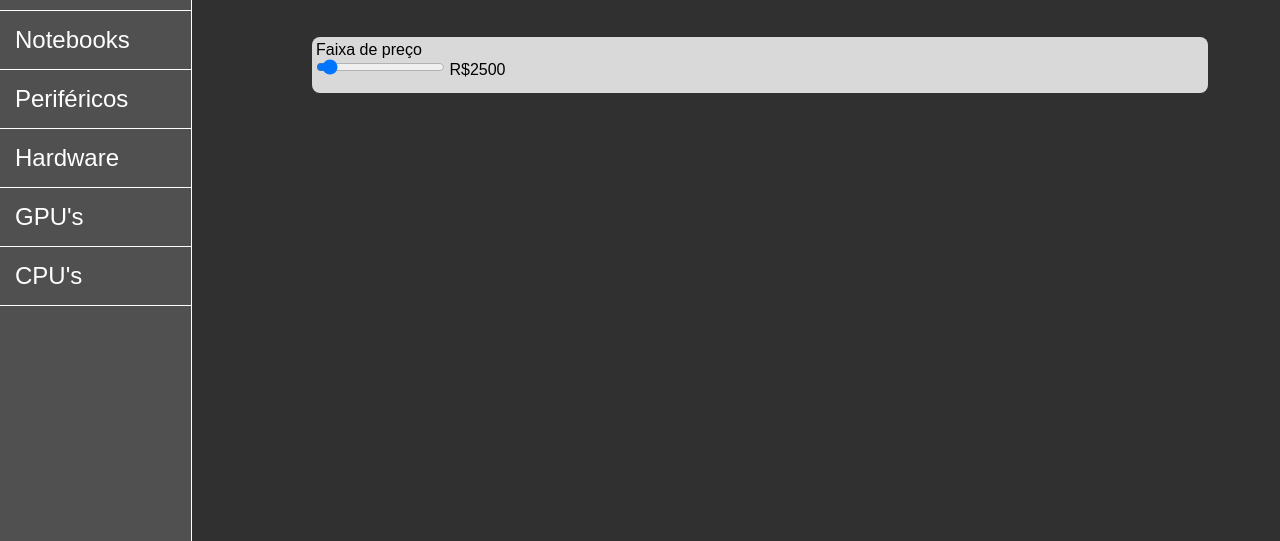
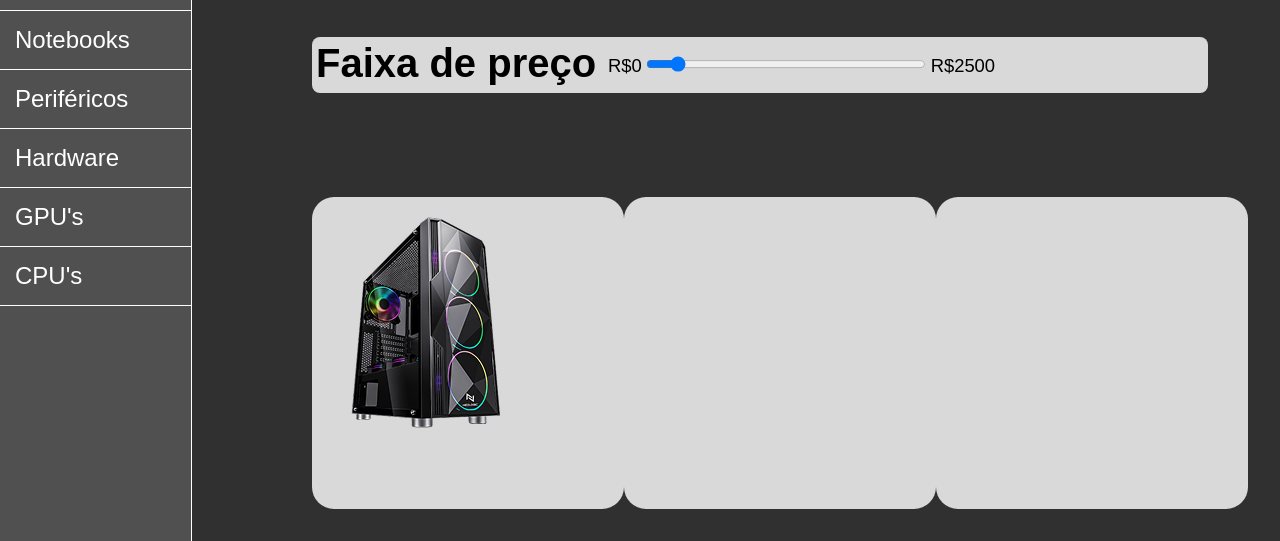
Before and after one commit to Rafael-be/E-commerce-Diego-Helder, a plain HTML site: page index.html in a window 1280 px wide. Shown: the part 259-800 px from the top of the page. Drawn offline with Linux system fonts and the light colour scheme.

Commit message:
Mais uma parte do main, junto com a barra de faixa de preço e também organizei o espaço dos itens listados

```diff
--- a/index.html
+++ b/index.html
@@ -6,6 +6,7 @@
     <title>Document</title>
     <link rel="stylesheet" href="style.css">
 </head>
+
 <body>
 
     <section class="header">
@@ -69,20 +70,41 @@
 
 
         <div class="contaner-faixa_de_preço">
-            <label for="price-slider">Faixa de preço</label>
-                <div class="range-container">
-                    <input type="range" min="0" max="50000" step="100" value="2500" id="price-slider">
-                    <output for="price-slider" id="price-value">R$2500</output>
-        </div>
-        </div>
+            <h1>Faixa de preço</h1>
+                <div class="container_input">
+                    <output for="arrastar" class="numero">R$0</output>
+                    <input type="range" min="0" max="50000" step="100" value="4500" id="arrastar">
+                    <output for="arrastar" id="valor" class="numero">R$2500</output>
+                </div>
+         </div>
+
+        <div class="itens">
+            <div class="galeria">
+                <div class="item" id="item1">
+                    <img src="img/pc.png">
+                </div>
 
 
-        <div class="itens">
+                <div class="item" id="item2">
 
+                </div>
+
+
+                <div class="item" id="item3">
+
+                </div>
+            </div>
         </div>
+</section>
 
-    </section>
+<script>
+    const arrastador = document.getElementById("arrastar");
+    const saida = document.getElementById("valor");
 
+    arrastador.addEventListener("input", () => {
+        saida.textContent = `R$${parseInt(arrastador.value).toLocaleString('pt-BR')}`;
+    });
+</script>
 
 </body>
 </html>
--- a/style.css
+++ b/style.css
@@ -162,7 +162,7 @@ ul h1,
     position: relative;
     display: grid;
     grid-template-columns: 15vmin auto 15vmin;
-    grid-template-rows: 5vmin 15vh 5vmin 15vh;
+    grid-template-rows: 5vmin 15vh 5vmin 15vh 5vmin auto;
     min-width: 0;
 }
 
@@ -204,3 +204,40 @@ ul h1,
     position: absolute;
     right: 3vmin;
 }
+.contaner-faixa_de_preço{
+    position: relative;
+    display: flex;
+    flex-wrap: nowrap;
+    overflow: hidden;
+}
+.contaner-faixa_de_preço h1{
+    display: block;
+}
+.container_input{
+    position: absolute;
+    left: 37vmin;
+    top: 50%;
+    transform: translateY(-45%);
+}
+#arrastar{
+    width: 35vmin;
+}
+.numero{
+    font-size: 2.3vmin;
+}
+
+.itens{
+    grid-row-start: 6;
+    grid-column-start: 2;
+
+}
+.galeria{
+    display: flex;
+    justify-content: space-between;
+}
+.item{
+    width: 39vmin;
+    height: 39vmin;
+    background-color: rgb(217, 217, 217, 100);
+    border-radius: 22px;
+}
```
Also changed, not shown: img/pc.png (added).
